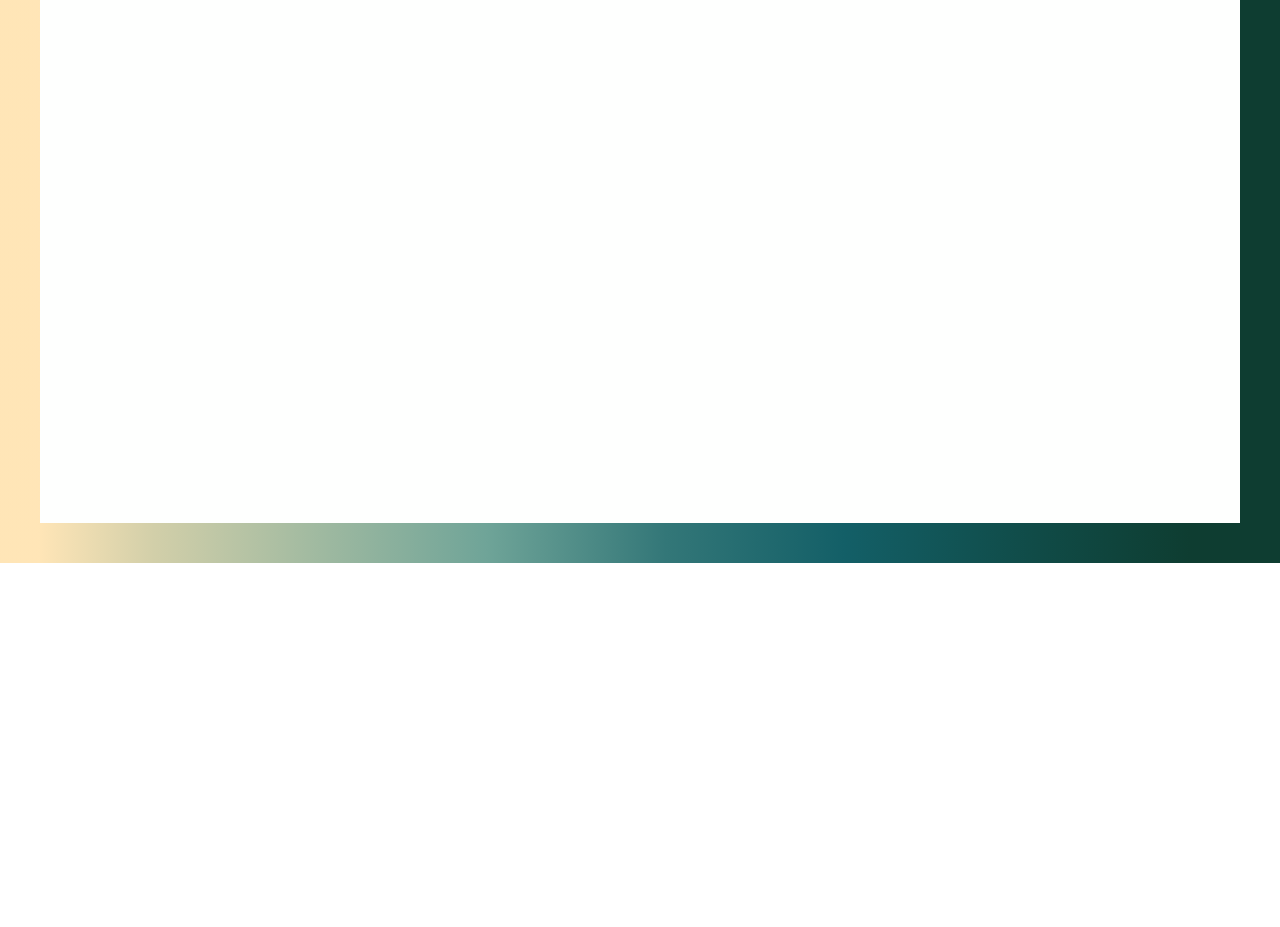
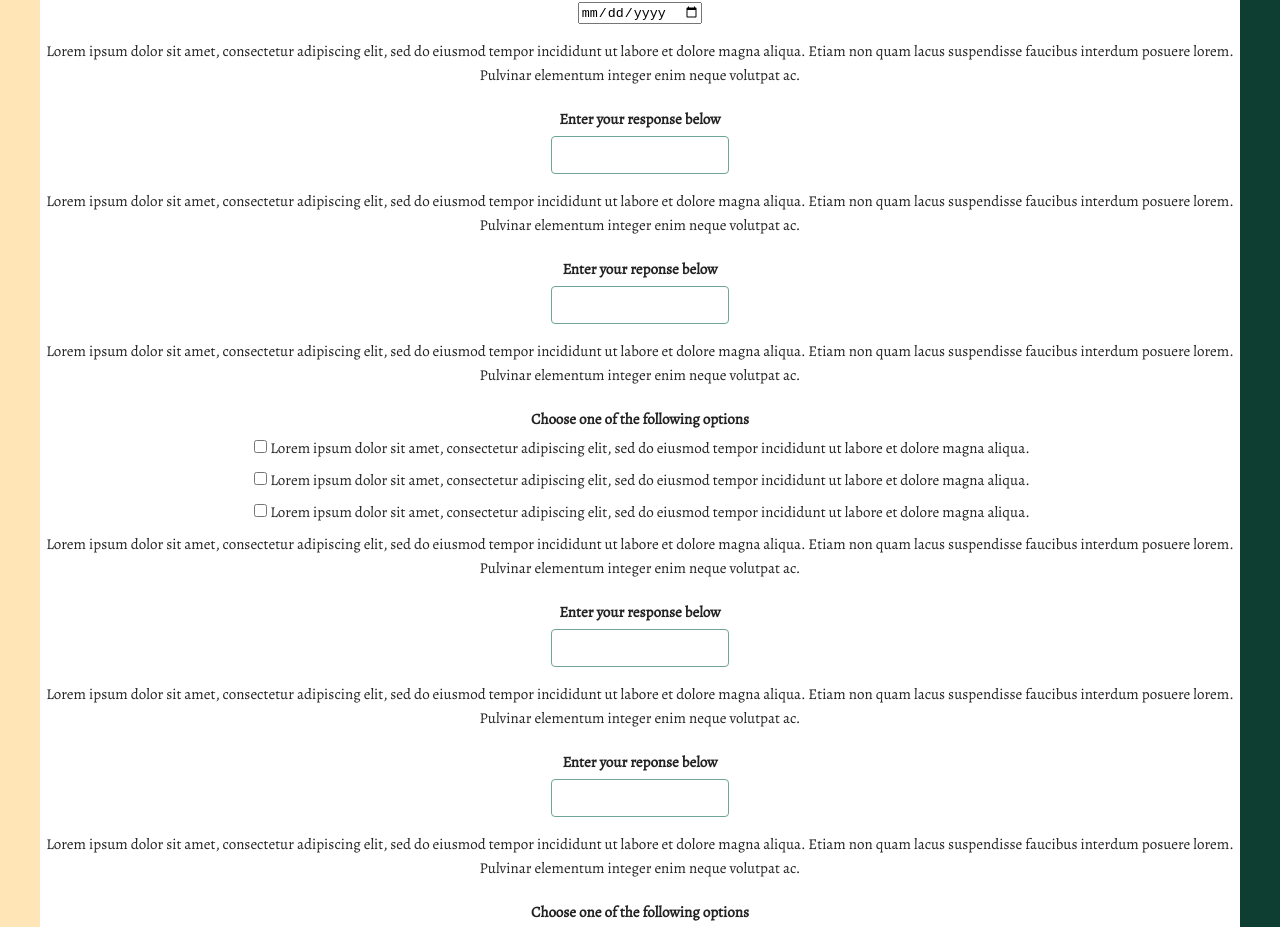
Before and after one commit to zoesreagan/final_project_frontend, a React (Create React App) app in the folder final_project_wdi/: page /form/new in a window 1280 px wide. Shown: the part 317-1244 px from the top of the page. Before the commit the page ends 880 px from the top, so only its background shows below. Built offline with nearby package versions, Linux system fonts and the light colour scheme.

Commit message:
starting over??

```diff
--- a/final_project_wdi/src/App.css
+++ b/final_project_wdi/src/App.css
@@ -6,6 +6,6 @@ body {
 #AppContainer {
   margin: 5vh;
   background-color: rgb(254, 255, 254);
-  height: 100vh;
+  height: 90%;
   text-align: center;
 }
--- a/final_project_wdi/src/App.js
+++ b/final_project_wdi/src/App.js
@@ -1,10 +1,12 @@
 import React, { Component } from 'react';
 import './App.css';
-import { Route, Link, Switch, Redirect } from 'react-router-dom';
+import { withRouter, Route, Link, Switch, Redirect } from 'react-router-dom';
 import RegisterContainer from './RegisterContainer';
 import LoginContainer from './LoginContainer';
 import LearnMoreContainer from './LearnMoreContainer';
 import UserFormContainer from './UserFormContainer';
+import AddNewForm from './UserFormContainer/AddNewFormContainer';
+import LandingPage from './LandingPage'
 
 class App extends Component {
   constructor(){
@@ -16,8 +18,21 @@ class App extends Component {
       first_name: '',
       last_name: '',
       username: '',
-      birth_date: ''
+      birth_date: '',
+      form: [],
+      addedForm: '',
+      newFormShow: false
     }
+  }
+
+  componentDidMount(){
+    // this.getFormByUser()
+    // .then((response) => {
+    //   this.setState({form: response.form})
+    // })
+    // .catch((err) => {
+    //   console.log(err);
+    // })
   }
 
   login = async (username, password) => {
@@ -62,43 +77,52 @@ class App extends Component {
     } else {
       this.setState({
         loginError: registrationResponse.message
-
       })
     }
   };
 
+  createForm = async (dateCreated, responseOne, responseTwo, responseThree, responseFour, responseFive, responseSix, responseSeven, responseEight, responseNine) => {
+    console.log( dateCreated, responseOne, responseTwo, responseThree, responseFour, responseFive, responseSix, responseSeven, responseEight, responseNine)
+    const form = await fetch('http://localhost:9292/form', {
+      method: 'POST',
+      credentials: 'include',
+      body: JSON.stringify({
+        date_created: dateCreated,
+        response_1: responseOne,
+        response_2: responseTwo,
+        response_3: responseThree,
+        response_4: responseFour,
+        response_5: responseFive,
+        response_6: responseSix,
+        response_7: responseSeven,
+        response_8: responseEight,
+        response_9: responseNine
+      })
+    });
+
+    const formParsed = await form.json();
+    console.log(formParsed, "this is formParsed");
+    this.getFormByUser()
+    .then((response) => {
+      console.log(this.state, "this is state in getFormByUser");
+      this.setState({form: response.form})
+      }
+    )
+    .catch((err) => {
+      console.log(err);
+    })
+  };
+
   render() {
+
     return (
       <div className="App">
+        <div id="AppContainer">
+          <h2>Welcome to Behest</h2>
+          <h5>Advanced Directives for Dementia Related Conditions</h5>
+            <button><Link to = '/welcome'>Get Started</Link></button>
+              <Switch>
 
-          <div id="AppContainer">
-            <h2>Welcome to Behest</h2>
-            <h5>Advanced Directives for Dementia Related Conditions</h5>
-
-            <div className="container">
-              <div className="row">
-
-                <div className= "four columns">
-                  <button><Link to='/user/more_info'>Learn More</Link></button>
-                </div>
-
-                <div className="four columns">
-                  <button><Link to='/user/register'>Register as New User</Link></button>
-                </div>
-
-                <div className="four columns">
-                  <button><Link to='/user/login'>Login</Link></button>
-                </div>
-
-              </div>
-              <div className="row">
-                <div className="twelve coumns">
-
-                </div>
-              </div>
-            </div>
-
-              <Switch>
 
                   <Route exact path="/user/register" render={() => (
                     this.state.loggedIn ? (
@@ -116,12 +140,17 @@ class App extends Component {
                     )
                   )} />
 
-                  <Route exact path="/form" component={ UserFormContainer } />
+                  <Route exact path="/welcome" render={ (props) => <LandingPage {...props} login={this.login} register={this.register} /> } />
+
+                  <Route exact path="/form" render={ (props) => <UserFormContainer {...props} /> } />
+
                   <Route exact path="/user/more_info" component={ LearnMoreContainer } />
+
+                  <Route exact path="/form/new" render={ (props) => <AddNewForm {...props} createForm={this.createForm} /> } />
+
               </Switch>
-
+            </div>
         </div>
-      </div>
     );
   }
 }
--- /dev/null
+++ b/final_project_wdi/src/LandingPage/index.js
@@ -0,0 +1,28 @@
+import React from 'react';
+import { BrowserRouter, Route, Link, Switch } from 'react-router-dom'
+
+const LandingPage = () => {
+  return(
+
+      <div className="container">
+        <div className="row">
+
+          <div className= "four columns">
+            <button><Link to='/user/more_info'>Learn More</Link></button>
+          </div>
+
+          <div className="four columns">
+            <button><Link to='/user/register'>Register as New User</Link></button>
+          </div>
+
+          <div className="four columns">
+            <button><Link to='/user/login'>Login</Link></button>
+          </div>
+
+        </div>
+      </div>
+
+  )
+}
+
+export default LandingPage;
--- a/final_project_wdi/src/LoginContainer/index.js
+++ b/final_project_wdi/src/LoginContainer/index.js
@@ -24,7 +24,7 @@ class LoginContainer extends Component {
 
       .then((user) => {
         this.setState({
-          user_id: user.id,
+          id: user.id,
           first_name: user.first_name,
           last_name: user.last_name,
           username: user.username,
--- /dev/null
+++ b/final_project_wdi/src/UserFormContainer/AddNewFormContainer/index.js
@@ -0,0 +1,112 @@
+import React, { Component } from 'react';
+import { BrowserRouter, Route, Link, Switch } from 'react-router-dom'
+import '../style.css';
+
+class AddNewForm extends Component {
+  constructor(props) {
+    super(props);
+    this.state = {
+      dateCreated: '',
+      responseOne: '',
+      responseTwo: '',
+      responseThree: '',
+      responseFour: '',
+      responseFive: '',
+      responseSix: '',
+      responseSeven: '',
+      responseEight: '',
+      responseNine: ''
+    }
+  }
+
+  handleInput = (e) => {
+		const target = e.target;
+		const value = target.value;
+		const name = target.name;
+
+		this.setState({
+			[name]: value
+		})
+    console.log(this.state);
+	}
+
+  handleSubmit = (e) => {
+		e.preventDefault();
+    console.log(this.state, "this is state", this.props, "this is props");
+		this.props.createForm(this.state.dateCreated, this.state.responseOne, this.state.responseTwo, this.state.responseThree, this.state.responseFour, this.state.responseFive, this.state.responseSix, this.state.responseSeven, this.state.responseEight, this.state.responseNine)
+	}
+
+  render(){
+    return(
+      <div>
+        <h5>New Form</h5>
+          <form onSubmit={this.handleSubmit}>
+
+            <h6>Please enter today's date.</h6>
+            <input type="date" name="dateCreated" value={this.state.dateCreated} onChange={this.handleInput} /><br />
+
+            <h6>Lorem ipsum dolor sit amet, consectetur adipiscing elit, sed do eiusmod tempor incididunt ut labore et dolore magna aliqua.
+              Etiam non quam lacus suspendisse faucibus interdum posuere lorem.
+              Pulvinar elementum integer enim neque volutpat ac.</h6>
+
+            <label>Enter your response below</label>
+            <input type="text" name="responseOne" value={this.state.responseOne} onChange={this.handleInput} /> <br />
+
+            <h6>Lorem ipsum dolor sit amet, consectetur adipiscing elit, sed do eiusmod tempor incididunt ut labore et dolore magna aliqua.
+              Etiam non quam lacus suspendisse faucibus interdum posuere lorem.
+              Pulvinar elementum integer enim neque volutpat ac.</h6>
+            <label>Enter your reponse below</label>
+            <input type="text" name="responseTwo" value={this.state.responseTwo} onChange={this.handleInput} /> <br />
+
+            <h6>Lorem ipsum dolor sit amet, consectetur adipiscing elit, sed do eiusmod tempor incididunt ut labore et dolore magna aliqua.
+              Etiam non quam lacus suspendisse faucibus interdum posuere lorem.
+              Pulvinar elementum integer enim neque volutpat ac.</h6>
+            <label>Choose one of the following options</label>
+            <input type="checkbox" name="responseThree" value={this.state.responseThree} onChange={this.handleInput} />Lorem ipsum dolor sit amet, consectetur adipiscing elit, sed do eiusmod tempor incididunt ut labore et dolore magna aliqua.<br />
+            <input type="checkbox" name="responseThree" value={this.state.responseThree} onChange={this.handleInput} />Lorem ipsum dolor sit amet, consectetur adipiscing elit, sed do eiusmod tempor incididunt ut labore et dolore magna aliqua.<br />
+            <input type="checkbox" name="responseThree" value={this.state.responseThree} onChange={this.handleInput} />Lorem ipsum dolor sit amet, consectetur adipiscing elit, sed do eiusmod tempor incididunt ut labore et dolore magna aliqua.<br />
+
+            <h6>Lorem ipsum dolor sit amet, consectetur adipiscing elit, sed do eiusmod tempor incididunt ut labore et dolore magna aliqua.
+              Etiam non quam lacus suspendisse faucibus interdum posuere lorem.
+              Pulvinar elementum integer enim neque volutpat ac.</h6>
+            <label>Enter your response below</label>
+            <input type="text" name="responseFour" value={this.state.responseFour} onChange={this.handleInput} /> <br />
+
+            <h6>Lorem ipsum dolor sit amet, consectetur adipiscing elit, sed do eiusmod tempor incididunt ut labore et dolore magna aliqua.
+              Etiam non quam lacus suspendisse faucibus interdum posuere lorem.
+              Pulvinar elementum integer enim neque volutpat ac.</h6>
+            <label>Enter your reponse below</label>
+            <input type="text" name="responseFive" value={this.state.responseFive} onChange={this.handleInput} /> <br />
+
+            <h6>Lorem ipsum dolor sit amet, consectetur adipiscing elit, sed do eiusmod tempor incididunt ut labore et dolore magna aliqua.
+              Etiam non quam lacus suspendisse faucibus interdum posuere lorem.
+              Pulvinar elementum integer enim neque volutpat ac.</h6>
+            <label>Choose one of the following options</label>
+            <input type="text" name="responseSix" value={this.state.responseSix} onChange={this.handleInput} /> <br />
+
+            <h6>Lorem ipsum dolor sit amet, consectetur adipiscing elit, sed do eiusmod tempor incididunt ut labore et dolore magna aliqua.
+              Etiam non quam lacus suspendisse faucibus interdum posuere lorem.
+              Pulvinar elementum integer enim neque volutpat ac.</h6>
+            <label>Choose one of the following options</label>
+            <input type="text" name="responseSeven" value={this.state.responseSeven} onChange={this.handleInput} /> <br />
+
+            <h6>Lorem ipsum dolor sit amet, consectetur adipiscing elit, sed do eiusmod tempor incididunt ut labore et dolore magna aliqua.
+              Etiam non quam lacus suspendisse faucibus interdum posuere lorem.
+              Pulvinar elementum integer enim neque volutpat ac.</h6>
+            <label>Choose one of the following options</label>
+            <input type="text" name="responseEight" value={this.state.responseEight} onChange={this.handleInput} /> <br />
+
+            <h6>Lorem ipsum dolor sit amet, consectetur adipiscing elit, sed do eiusmod tempor incididunt ut labore et dolore magna aliqua.
+              Etiam non quam lacus suspendisse faucibus interdum posuere lorem.
+              Pulvinar elementum integer enim neque volutpat ac.</h6>
+            <label>Choose one of the following options</label>
+            <input type="text" name="responseNine" value={this.state.responseNine} onChange={this.handleInput} /> <br />
+
+            <button type="submit" className= "button button-primary">Submit</button>
+          </form>
+      </div>
+    )
+  }
+}
+
+export default AddNewForm;
--- a/final_project_wdi/src/UserFormContainer/index.js
+++ b/final_project_wdi/src/UserFormContainer/index.js
@@ -1,6 +1,7 @@
 import React, { Component } from 'react';
-import "./style.css"
-import AddNewForm from './NewFormContainer'
+import "./style.css";
+import { Route, Link, Switch, Redirect } from 'react-router-dom';
+import AddNewForm from './AddNewFormContainer'
 
 class UserFormContainer extends Component {
   constructor(){
@@ -12,59 +13,47 @@ class UserFormContainer extends Component {
     }
   }
 
-  componentDidMount(){
+  componentDidMount() {
     this.getFormByUser()
-    .then((response) => {
-      this.setState({form: response.form})
-    })
-    .catch((err) => {
-      console.log(err);
-    })
+    this.getFormList()
+    console.log(this.state, " this is state right now")
   }
+
 
   getFormByUser = async () => {
     const formJson = await fetch('http://localhost:9292/form', {
       credentials: 'include'
     });
     console.log(formJson);
-    const form = await formJson.json();
-    console.log(form, 'this is form from getFormByUser');
-    return form;
+    const forms = await formJson.json();
+    console.log(forms, 'this is form from getFormByUser');
+
+    // return form;
+    this.getFormList()
+    this.setState({
+      form: forms
+      // return form;
+    })
+
+    console.log(this.state.form, " this is state after getFormByUser")
   }
 
 
-  createForm = async (dateCreated, responseOne, responseTwo, responseThree, responseFour, responseFive, responseSix, responseSeven, responseEight, responseNine) => {
-    const form = await fetch('http://localhost:9292', {
-      method: 'POST',
-      credentials: 'include',
-      body: JSON.stringify({
-        dateCreated: dateCreated,
-        responseOne: responseOne,
-        responseTwo: responseTwo,
-        responseThree: responseThree,
-        responseFour: responseFour,
-        responseFive: responseFive,
-        responseSix: responseSix,
-        responseSeven: responseSeven,
-        responseEight: responseEight,
-        responseNine: responseNine
-      })
-    });
+  deleteForm = async (e) => {
+		e.preventDefault();
+		const id = parseInt(e.target.parentNode.id)
+		const form = await fetch('http://localhost:9292/' + id, {
+			method: "DELETE",
+			credentials: 'include'
+		})
 
-    const formParsed = await form.json();
-    console.log(formParsed);
-    this.getFormByUser()
-    .then((response) => {
-      this.setState({form: response.form})
-    })
-    .catch((err) => {
-      console.log(err);
-    })
-  }
-
-
-  render(){
-
+		this.setState({
+			form: this.state.form.filter((form) => {
+				return form.id != id
+			})
+		})
+	}
+  getFormList = async () => {
     const formList = this.state.form.map((form, i) => {
       return <ul className="formList" id={form.id} key={i}>
         <li>Date Created: {form.date_created}</li>
@@ -77,18 +66,42 @@ class UserFormContainer extends Component {
         <li>{form.response_7}</li>
         <li>{form.response_8}</li>
         <li>{form.response_9}</li>
+        <button onClick={this.deleteForm}>Delete Form</button>
       </ul>
     })
+  }
 
+
+  render(){
+    // const formList = this.state.form.map((form, i) => {
+    //   return <ul className="formList" id={form.id} key={i}>
+    //     <li>Date Created: {form.date_created}</li>
+    //     <li>{form.response_1}</li>
+    //     <li>{form.response_2}</li>
+    //     <li>{form.response_3}</li>
+    //     <li>{form.response_4}</li>
+    //     <li>{form.response_5}</li>
+    //     <li>{form.response_6}</li>
+    //     <li>{form.response_7}</li>
+    //     <li>{form.response_8}</li>
+    //     <li>{form.response_9}</li>
+    //     <button onClick={this.deleteForm}>Delete Form</button>
+    //   </ul>
+    // })
     return(
     <div className="container">
       <div className="row">
         <div className="twelve columns">
           <h3>Welcome back</h3>
           <div id="formList">
-                {formList}
+                {this.formList}
+              </div>
+
+          <div className="row">
+            <div className="twelve coulumns">
+              <button><Link to='/form/new'>Start New Form</Link></button>
+            </div>
           </div>
-          <AddNewForm />
         </div>
       </div>
     </div>
```
Also changed, not shown: final_project_wdi/src/UserFormContainer/NewFormContainer/index.js (deleted, +0 -44 lines).
